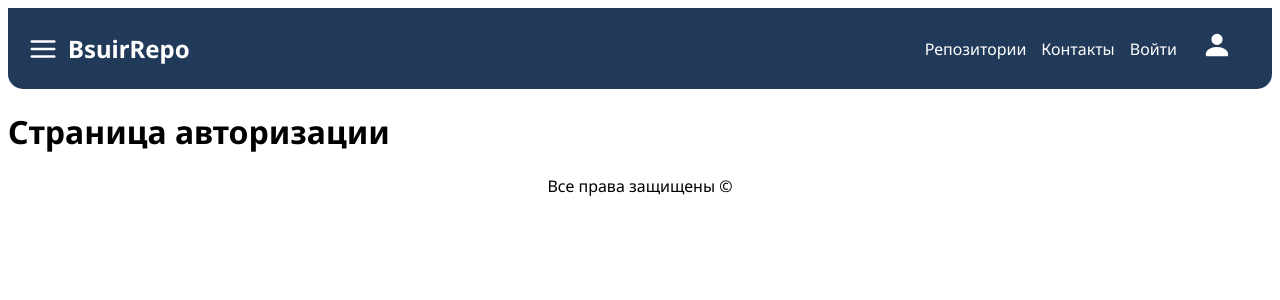
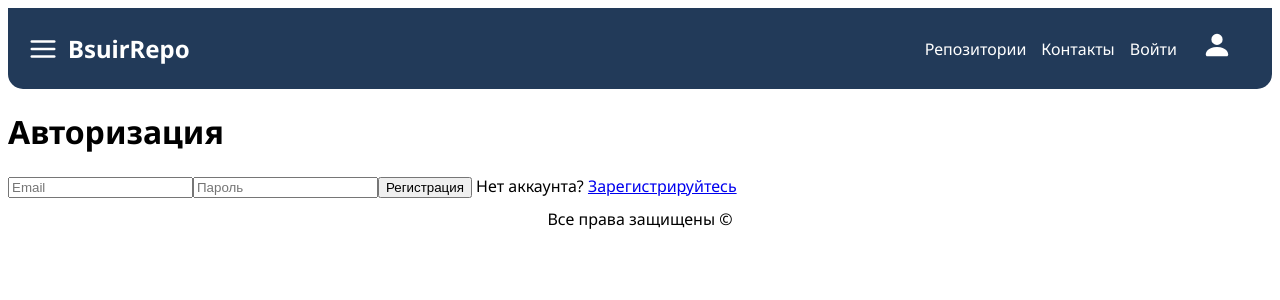
Before and after one commit to bsuirRepo1/bsuir_repo_front, a React (Create React App) app: page /auth in a window 1280 px wide. Shown: the top 300 px of the page. Built offline with nearby package versions, Linux system fonts and the light colour scheme.

Commit message:
loginForm

```diff
--- /dev/null
+++ b/src/components/AuthForm/AuthForm.js
@@ -0,0 +1,76 @@
+import './AuthForm.css';
+import React, { useState } from 'react';
+import { loginUser } from '../../services/auth.js';
+
+function AuthForm(){
+    const [formData, setFormData] = useState({
+        email: '',
+        password: '',
+    });
+    const [isLoading, setIsLoading] = useState(false);
+    const [error, setError] = useState(null);
+    const [success, setSuccess] = useState(false);
+
+    async function handleSubmit(e){
+        e.preventDefault();
+        setIsLoading(true);
+        setError(null);
+
+        try {
+            const data = await loginUser(formData);
+            console.log('Пользователь вошел:', data);
+            setSuccess(true);
+        } catch (error) {
+            setError(error.message);
+        } finally {
+            setIsLoading(false);
+        }
+    }
+
+    function handleChange(e){
+        setFormData({
+            ...formData,
+            [e.target.name]: e.target.value,
+        });
+    }
+
+    return (
+        <div className="form-container">
+            <h1>Авторизация</h1>
+            <form onSubmit={handleSubmit}>
+                <div className="image-container"></div>
+                <div className="form-group">
+                    <input
+                        type="email"
+                        name="email"
+                        placeholder="Email"
+                        value={formData.email}
+                        onChange={handleChange}
+                        required
+                    />
+                    <input
+                        type="password"
+                        name="password"
+                        placeholder="Пароль"
+                        value={formData.password}
+                        onChange={handleChange}
+                        minLength="8"
+                        required
+                    />
+
+                    <button type="submit" disabled={isLoading}>
+                        {isLoading ? 'Загрузка...' : 'Регистрация'}
+                    </button>
+
+                    <text> <a>Нет аккаунта?</a> <a id="underlined-text" href="/reg">Зарегистрируйтесь</a></text>
+
+                    <text id = "Errors">
+                        {error && <p className="Error">{error}</p>}
+                    </text>
+                </div>
+            </form>
+        </div>
+    )
+}
+
+export default AuthForm;
--- /dev/null
+++ b/src/components/AuthForm/index.js
@@ -0,0 +1 @@
+export { default } from './AuthForm'
--- a/src/components/Header/Header.js
+++ b/src/components/Header/Header.js
@@ -16,7 +16,7 @@ function Header(){
     };
 
     const goToAuth = () => {
-        navigate('/reg');
+        navigate('/auth');
     }
 
     const goToProfile = () => {
--- a/src/pages/Auth/Auth.js
+++ b/src/pages/Auth/Auth.js
@@ -1,10 +1,11 @@
 import React from "react";
 import './Auth.css';
+import AuthForm from "../../components/AuthForm";
 
 function Auth() {
     return(
         <div>
-            <h1>Страница авторизации</h1>
+            <AuthForm />
         </div>
     );
 }
--- a/src/pages/Register/Register.js
+++ b/src/pages/Register/Register.js
@@ -5,7 +5,6 @@ import RegForm from '../../components/RegForm'
 function Register() {
     return(
         <div>
-            <h1>Страница регистрации</h1>
             <RegForm/>
         </div>
     );
--- /dev/null
+++ b/src/services/auth.js
@@ -0,0 +1,21 @@
+export const loginUser = async (userData) => {
+    try {
+      const response = await fetch(' http://127.0.0.1:8000/api/users/login/', {
+        method: 'POST',
+        headers: {
+          'Content-Type': 'application/json',
+        },
+        body: JSON.stringify(userData),
+      });
+
+      if (!response.ok) {
+        throw new Error('Ошибка при авторизации');
+      }
+
+      const data = await response.json();
+      return data;
+    } catch (error) {
+      console.error('Ошибка:', error);
+      throw error;
+    }
+  };
```
Also changed, not shown: src/components/AuthForm/AuthForm.css (added).
